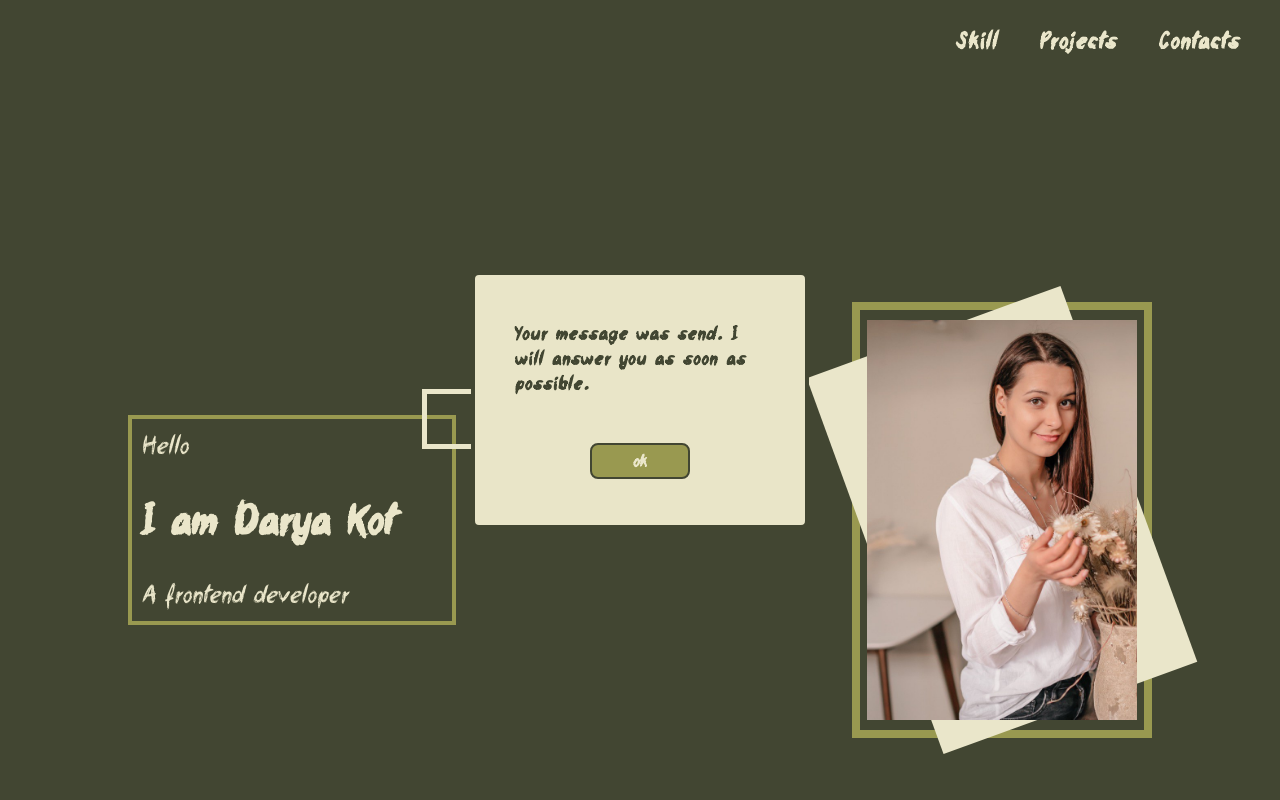
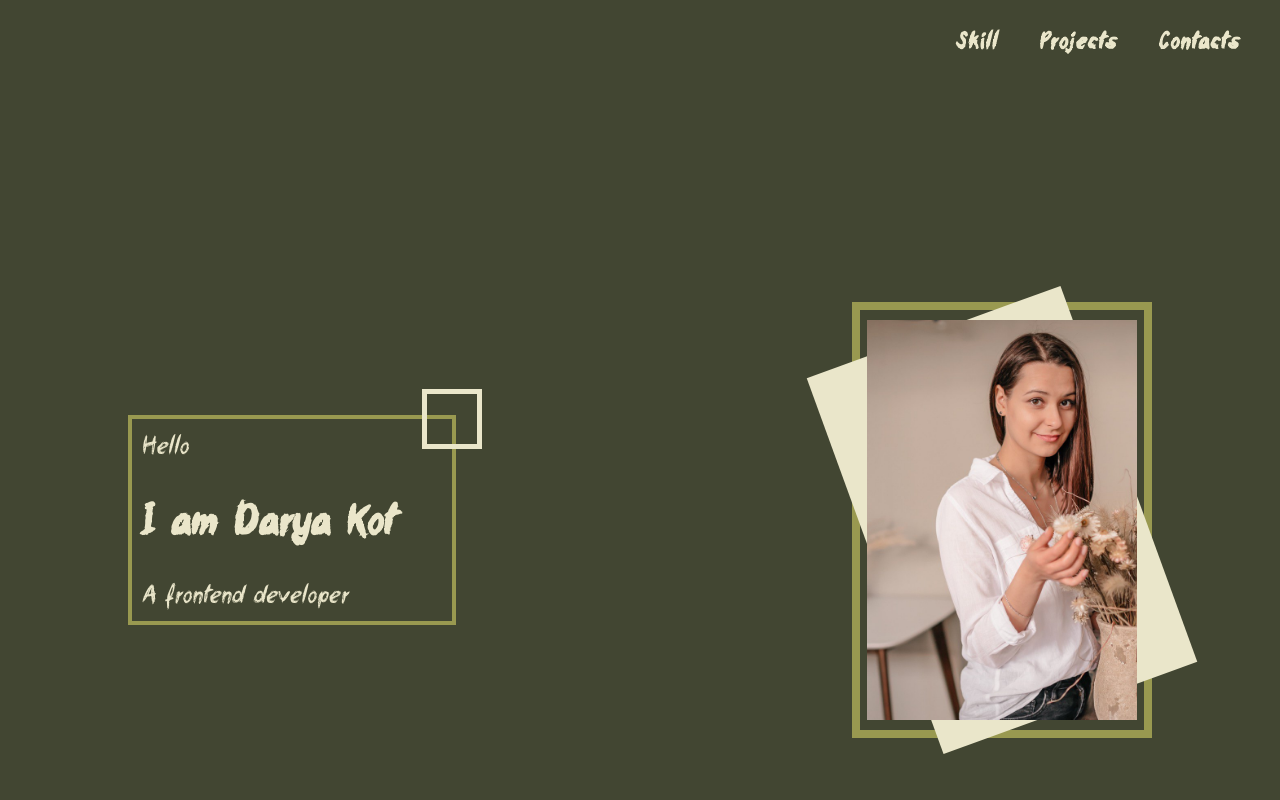
Before and after one commit to DariaGavrilenko/portfolio, a React (Create React App) app: page / in a window 1280 px wide. Shown: the top 800 px of the page. Built offline with nearby package versions, Linux system fonts and the light colour scheme.

Commit message:
fix modal

```diff
--- a/src/App.tsx
+++ b/src/App.tsx
@@ -12,7 +12,7 @@ import { ModalWindow } from './components/Modal';
 
 
 function App() {
-  const [showModal, setShowModal] = useState(true)
+  const [showModal, setShowModal] = useState(false)
   return (
     <div className="App">
       <Header />
```
